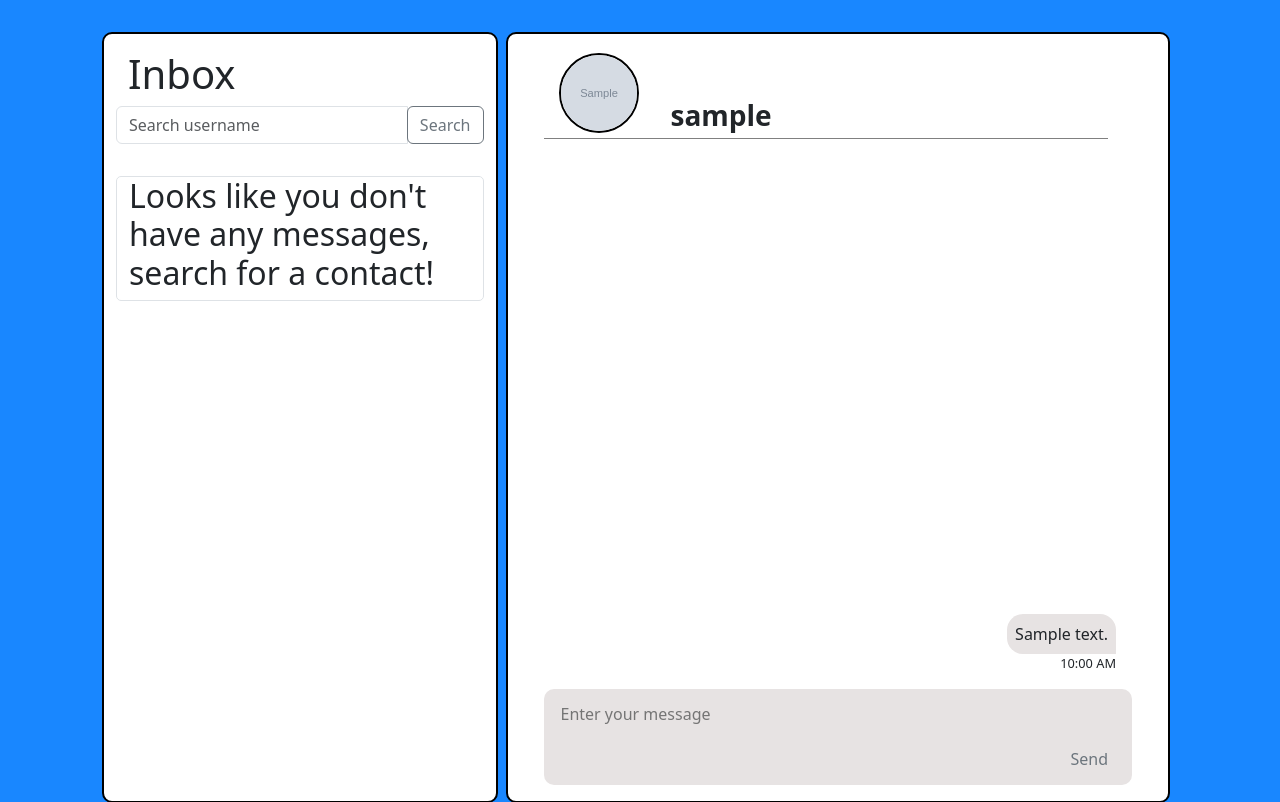
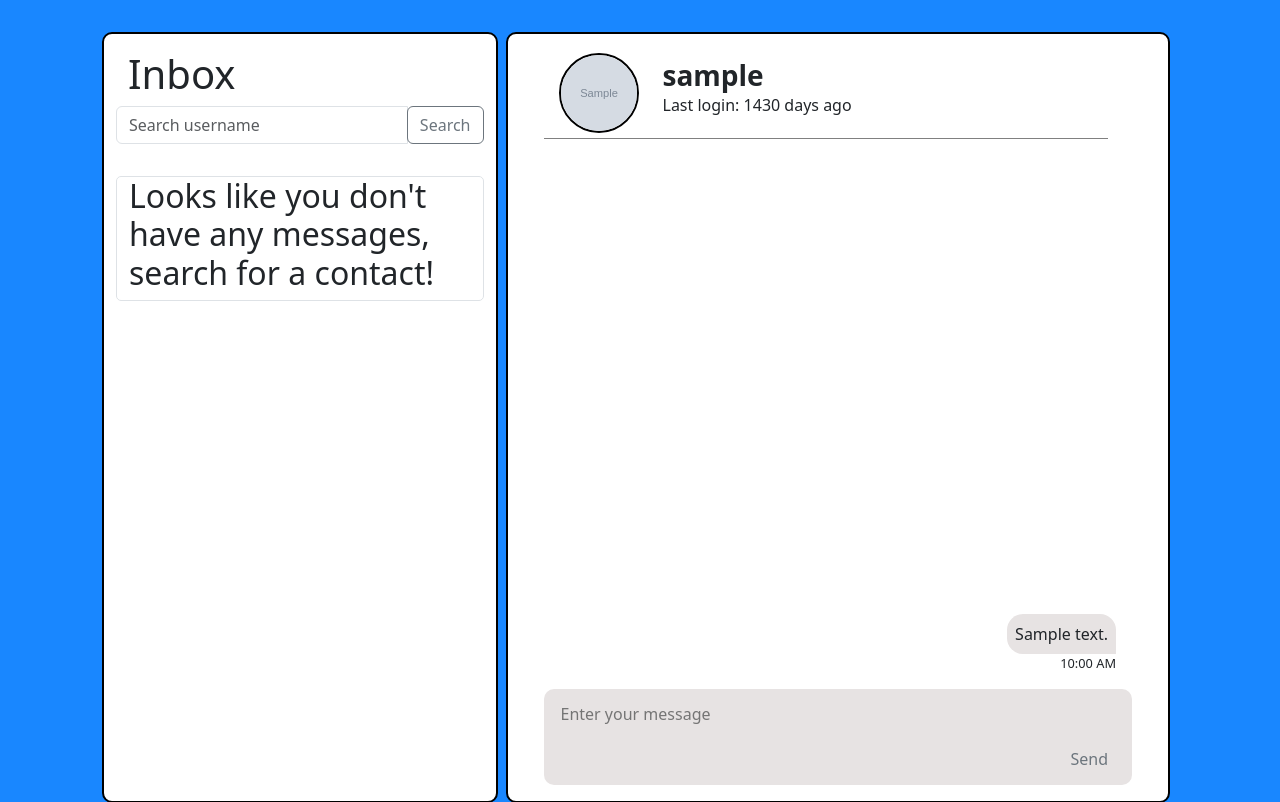
Before and after one commit to brandonoregan/concept, a Django app: a page that uses templates/footer.html in a window 1280 px wide. Shown: the part 58-860 px from the top of the page. Run offline with Django 4.2, Linux system fonts and the light colour scheme; a user stored in the database is signed in; tables that the repository leaves empty hold one stand-in row (values such as "Sample post"); grey boxes marked "Sample" are stand-in pictures; some libraries are stand-ins or nearby versions; some web fonts are replaced.

Commit message:
add update posts models, last login logic, form success messages

```diff
--- a/apps/messaging/static/messaging/css/inbox.css
+++ b/apps/messaging/static/messaging/css/inbox.css
@@ -85,10 +85,13 @@
 }
 
 .messageDisplayBannerRow h3 {
-    margin-left: .5rem;
     font-weight: 700;
     padding-bottom: 0;
     margin-bottom: 0;
+}
+
+.messageDisplayBannerRow p {
+    font-weight: 500;
 }
 
 /* message history */
--- a/apps/messaging/templates/messaging/includes/display_message.html
+++ b/apps/messaging/templates/messaging/includes/display_message.html
@@ -1,6 +1,4 @@
 {% load static %}
-
-<!-- TODO: Add javascript so that the overflow-y scroll container start from the bottom instead of the top-->
 
 <!-- Banner Row -->
 <div class="row messageDisplayBannerRow">
@@ -15,6 +13,8 @@
         </div>
         <div class="col">
             <h3>{{ selected_user }}</h3>
+            <p>Last login: {{ selected_user_last_login }}
+            </p>
         </div>
     {% endif %}
 </div>
--- a/apps/messaging/utils.py
+++ b/apps/messaging/utils.py
@@ -2,6 +2,7 @@ from django.db.models import Max
 from .models import Conversation, Message
 from django.db.models import Q
 from collections import OrderedDict
+from datetime import datetime, timedelta
 
 
 def get_user_conversations(user):
@@ -45,7 +46,7 @@ def get_conversation_message_history(user1, user2):
 
 def get_recent_messages(current_user, unique_participants):
     """
-    Returns a dictionary of the unique users and the last message between the current_user ordered by last message sent
+    Returns a dictionary of the unique users and the last message between the current_user, ordered by last message sent
     """
     unordered_dict = {}
 
@@ -68,4 +69,22 @@ def get_recent_messages(current_user, unique_participants):
     return ordered_dict
 
 
-# Create a read-status model
+def format_last_login(last_login):
+    """
+    Format the last_login time
+    """
+    now = datetime.utcnow().replace(tzinfo=None)  # Get current time in UTC as naive datetime
+    last_login_naive = last_login.replace(tzinfo=None)  # Make last_login naive
+
+    time_diff = now - last_login_naive
+    hours = max(int(time_diff.total_seconds() / 3600), 1)  # Calculate hours
+
+    if time_diff.total_seconds() < 3600:  # Less than 1 hour
+        return f"1 hour ago"  # Default to 1 hour for less than 60 minutes
+
+    elif 3600 <= time_diff.total_seconds() < 86400:  # Within 24 hours
+        return f"{hours} hour{'s' if hours > 1 else ''} ago"  # Show hours if greater than 1 hour
+
+    else:
+        days = time_diff.days
+        return f"{days} day{'s' if days > 1 else ''} ago"
--- a/apps/messaging/views.py
+++ b/apps/messaging/views.py
@@ -10,7 +10,9 @@ from .utils import (
     get_unique_participants,
     get_conversation_message_history,
     get_recent_messages,
+    format_last_login
 )
+from datetime import datetime, timedelta
 
 # Create your views here.
 
@@ -47,6 +49,8 @@ def inbox(request, user_username=None):
     # Get conversation messages between two users
     conversation = get_conversation_message_history(current_user, selected_user)
 
+    selected_user_last_login = format_last_login(selected_user.last_login)
+
     if request.method == "GET":
         # Get search query input data
         query = request.GET.get("q")
@@ -72,6 +76,7 @@ def inbox(request, user_username=None):
                 "selected_user": selected_user,
                 "conversation": conversation,
                 "recent_messages": recent_messages,
+                "selected_user_last_login": selected_user_last_login,
             },
         )
 
@@ -90,6 +95,8 @@ def inbox(request, user_username=None):
                 last_message.receiver_read = True
                 last_message.save()
 
+            selected_user_last_login = format_last_login(selected_user.last_login)
+
             return render(
                 request,
                 "messaging/inbox.html",
@@ -98,6 +105,7 @@ def inbox(request, user_username=None):
                     "selected_user": selected_user,
                     "conversation": conversation,
                     "recent_messages": recent_messages,
+                    "selected_user_last_login": selected_user_last_login,
                 },
             )
 
--- a/apps/posts/forms.py
+++ b/apps/posts/forms.py
@@ -1,5 +1,5 @@
 from django import forms
-from .models import Post, Comment, Like, Tag
+from .models import Post
 from crispy_forms.helper import FormHelper
 from crispy_forms.layout import Submit
 
--- a/apps/profiles/views.py
+++ b/apps/profiles/views.py
@@ -42,13 +42,17 @@ def edit_user(request):
 
         if edit_user_form.is_valid():
             edit_user_form.save()
+            messages.success(
+                request, ("Your account information was successfully updated.")
+            )
+
+        return redirect(reverse("profile"))
 
     return render(request, "profiles/edit_user.html", context={"form": form})
 
 
 @login_required
 def edit_profile_picture(request):
-    # Need to update models in new form and replace the profile view so that it renders those updates after submission
     if request.method == "POST":
         pic_form = ProfilePicForm(
             request.POST, request.FILES, instance=request.user.profile
--- a/static/css/forms.css
+++ b/static/css/forms.css
@@ -8,7 +8,7 @@ body {
 
 .mainContainer {
     padding: 2rem 0 0 0;
-    min-height: calc(100vh - 144px);
+    min-height: calc(100vh - 140px);
 }
 
 .mainContainer form {
@@ -70,3 +70,7 @@ input:hover {
 .submitButton:hover {
     border: white;
 }
+
+.row {
+     --bs-gutter-x: 0;
+}
--- a/templates/footer.html
+++ b/templates/footer.html
@@ -3,12 +3,17 @@
 <div class="container-fluid p-4  ">
     <div class="row">
         <div class="col">
-            <div class="justify-content-center d-flex align-items-baseline    ">
-                <div class="footerLogo">
-                    <img  src="{% static 'images/welcome_brain.png' %}" alt="Concept logo">
-                </div>
+            <div class="justify-content-center d-flex align-items-baseline">
+                <a href="{% if user.is_authenticated %}{% url 'post_home' %}{% else %}{% url 'welcome' %}{% endif %}">
+                    <div class="footerLogo">
+                        <img  src="{% static 'images/welcome_brain.png' %}" alt="Concept logo">
+                    </div>
+                </a>
                 <div class="d-flex justify-content-center ">
-                    <a class="footer-brand footerLogoText me-auto" href="{% url 'welcome' %}">CONCEPT</a>
+                    <a class="footer-brand footerLogoText me-auto" href="{% if user.is_authenticated %}     {% url 'post_home' %}
+                    {% else %}
+                        {% url 'welcome' %}
+                    {% endif %}">CONCEPT</a>
                     <p class="ms-3 ">Copyright &copy; 2023 Brandon O'Regan</p>
                 </div>
         </div>
--- a/templates/navbar.html
+++ b/templates/navbar.html
@@ -3,9 +3,9 @@
 <nav id="navbar" class="navbar navbar-expand-md bg-body-tertiary">
     <div class="container-fluid">
         <div class="navLogo">
-          <img  src="{% static 'images/welcome_brain.png' %}" alt="Concept logo">
+          <a href="{% if user.is_authenticated %}{% url 'post_home' %}{% else %}{% url 'welcome' %}{% endif %}"><img  src="{% static 'images/welcome_brain.png' %}" alt="Concept logo"></a>
         </div>
-        <a class="navbar-brand navbarLogoText me-auto" href="{% url 'welcome' %}">CONCEPT</a>
+        <a class="navbar-brand navbarLogoText me-auto" href="{% if user.is_authenticated %}{% url 'post_home' %}{% else %}{% url 'welcome' %}{% endif %}">CONCEPT</a>
         <button class="navbar-toggler" type="button" data-bs-toggle="collapse" data-bs-target="#navbarSupportedContent" aria-controls="navbarSupportedContent" aria-expanded="false" aria-label="Toggle navigation">
         <span class="navbar-toggler-icon"><svg xmlns="http://www.w3.org/2000/svg" width="30" height="30" fill="black" class="bi bi-list" viewBox="0 0 16 16">
           <path fill-rule="evenodd" d="M2.5 12a.5.5 0 0 1 .5-.5h10a.5.5 0 0 1 0 1H3a.5.5 0 0 1-.5-.5m0-4a.5.5 0 0 1 .5-.5h10a.5.5 0 0 1 0 1H3a.5.5 0 0 1-.5-.5m0-4a.5.5 0 0 1 .5-.5h10a.5.5 0 0 1 0 1H3a.5.5 0 0 1-.5-.5"/>
```
Also changed, not shown: apps/posts/models.py (+1 -15 lines), apps/posts/views.py (+7 -3 lines), apps/posts/migrations/0002_remove_post_likes_remove_post_tags_delete_like_and_more.py (added), apps/posts/templates/posts/includes/recent_post_card.html (line endings or trailing spaces), media/post_images/woods.jpg (added), 1 other file.
